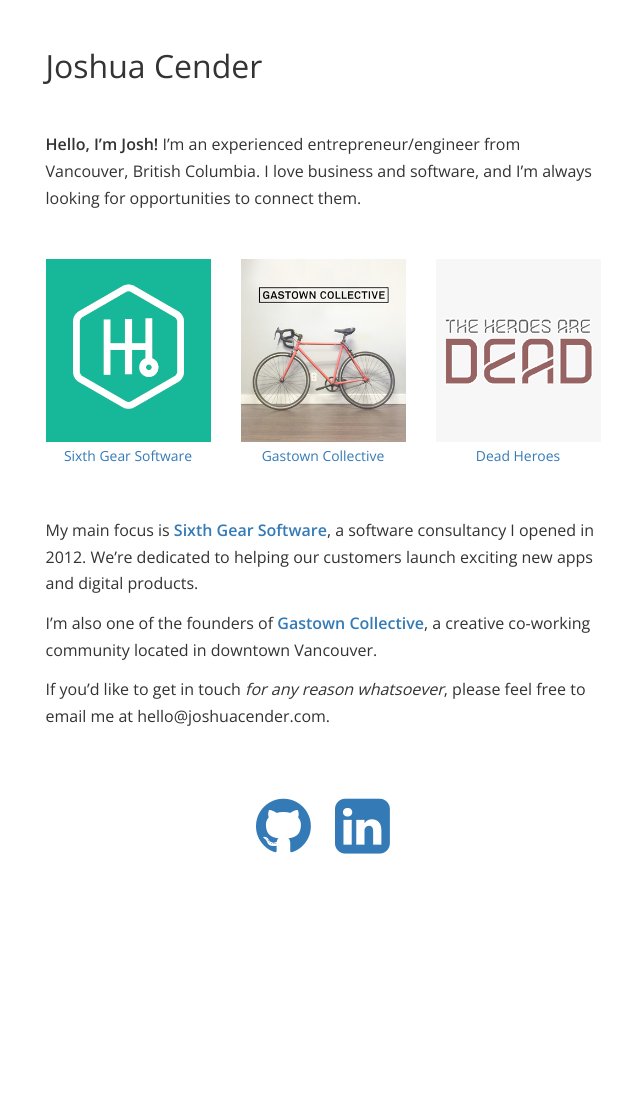
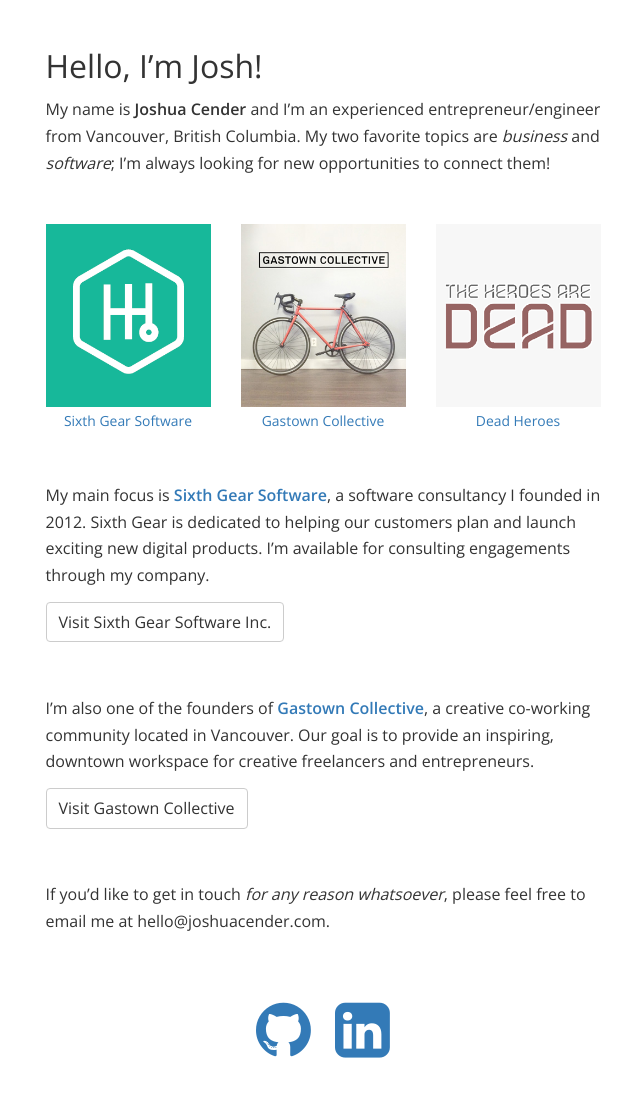
Before and after one commit to sixthgear/sixthgear.github.io, a Jekyll site: the page built from index.md, in a window 1280 px wide. Shown: the whole page, without its empty margins (317-957 px from the left). Built offline with Jekyll 4.4.1, drawn with Linux system fonts in a browser that asks for light colours; nearby versions of some CDN libraries; some web fonts are replaced; before the commit the page ends 900 px from its top, so only the background shows below that.

Commit message:
better layout

```diff
--- a/_includes/header.html
+++ b/_includes/header.html
@@ -1,5 +1,5 @@
 <header class="site-header">
 
-    <h1>Joshua Cender</h1>
+
 
 </header>
--- a/index.md
+++ b/index.md
@@ -3,9 +3,11 @@ layout: default
 title: Home
 ---
 
-**Hello, I'm Josh!** I'm an experienced entrepreneur/engineer from
-Vancouver, British Columbia. I love business and software, and I'm
-always looking for opportunities to connect them.
+# Hello, I'm Josh!
+
+My name is **Joshua Cender** and I'm an experienced entrepreneur/engineer from
+Vancouver, British Columbia. My two favorite topics are *business* and *software*;
+I'm always looking for new opportunities to connect them!
 
 
 <div class="project-logos">
@@ -32,11 +34,21 @@ always looking for opportunities to connect them.
     </div>
 </div>
 
-My main focus is **[Sixth Gear Software][1]**, a software consultancy I opened in 2012.
-We're dedicated to helping our customers launch exciting new apps and digital products.
+My main focus is **[Sixth Gear Software][1]**, a software consultancy I founded in 2012.
+Sixth Gear is dedicated to helping our customers plan and launch exciting new digital products.
+I'm available for consulting engagements through my company.
+
+<a class="btn btn-default" href="http://sixthgear.ca">Visit Sixth Gear Software Inc.</a>
+
+<br>
 
 I'm also one of the founders of **[Gastown Collective][2]**, a creative co-working
-community located in downtown Vancouver.
+community located in Vancouver. Our goal is to provide an inspiring, downtown workspace for
+creative freelancers and entrepreneurs.
+
+<a class="btn btn-default" href="http://gastowncollective.com">Visit Gastown Collective</a>
+
+<br>
 
 If you'd like to get in touch *for any reason whatsoever*, please feel free
 to email me at hello@joshuacender.com.
```
